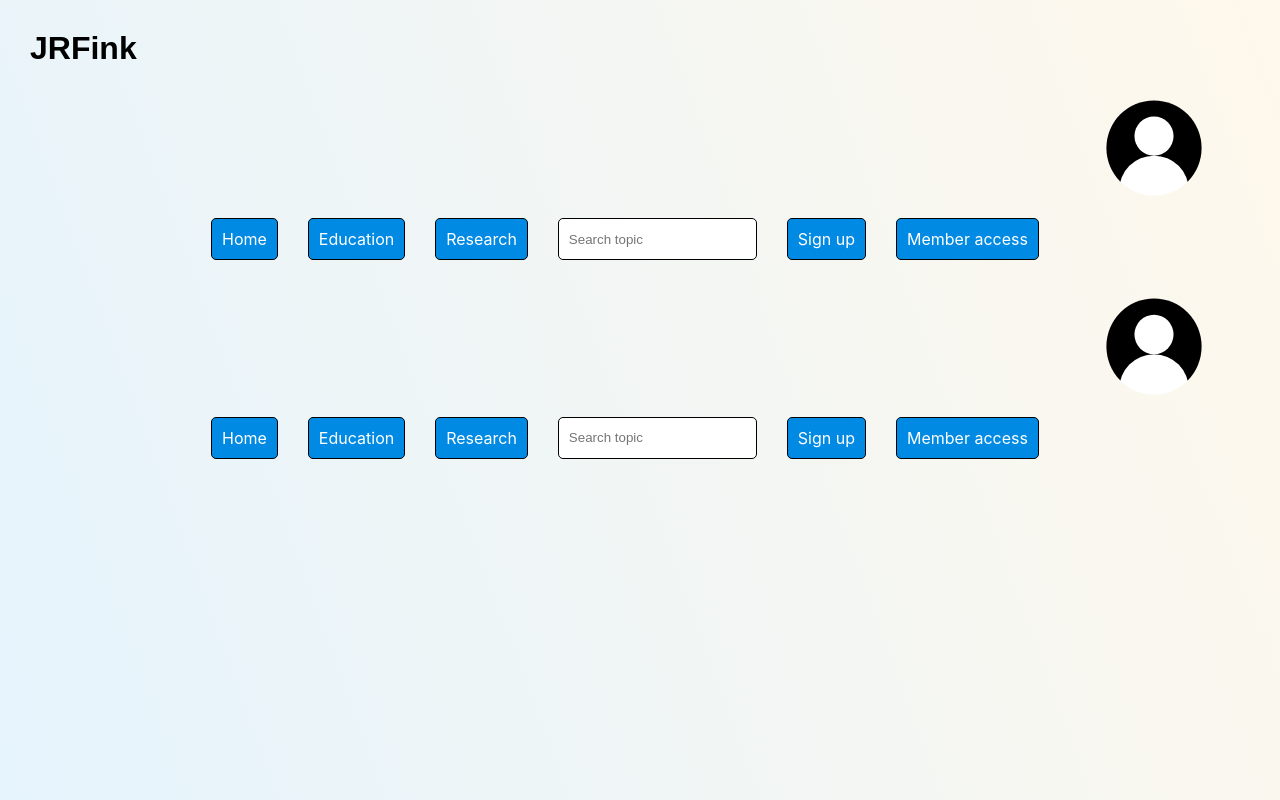
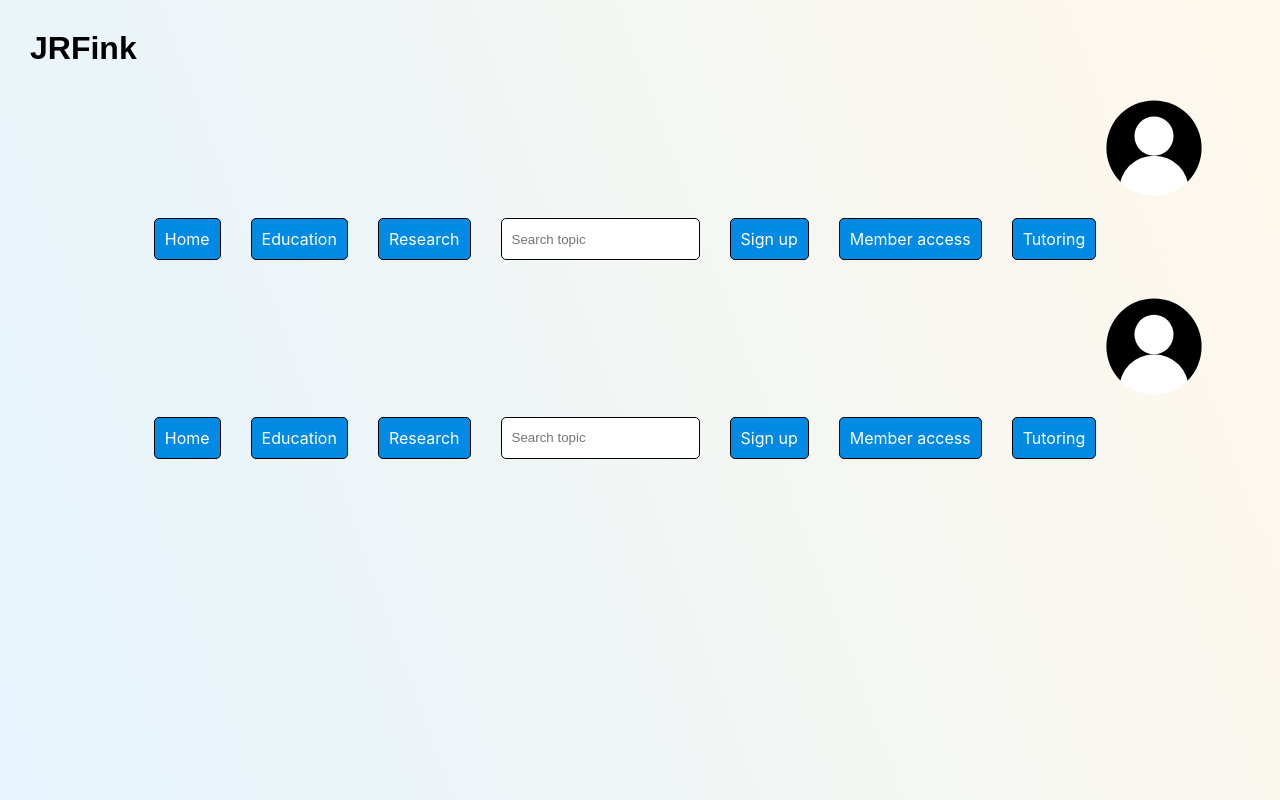
Before and after one commit to JRFink/jrfphyspagesnew, a Next.js app: page /components/navbar in a window 1280 px wide. Shown: the top 800 px of the page. Built offline with nearby package versions, Linux system fonts and the light colour scheme.

Commit message:
Update navbar.tsx

```diff
--- a/pages/components/navbar.tsx
+++ b/pages/components/navbar.tsx
@@ -65,6 +65,7 @@ const Navbar = () => {
                 <input type="text" className={style.searchBox} placeholder="Search topic"></input>
                 <Link href="/auth/signup" className={style.styleNav}>Sign up</Link>
                 <Link href="/members" className={style.styleNav}>Member access</Link>
+                <Link href="/tutoring" className={style.styleNav}>Tutoring</Link>
             </div>
             <br></br>
         </>
```
